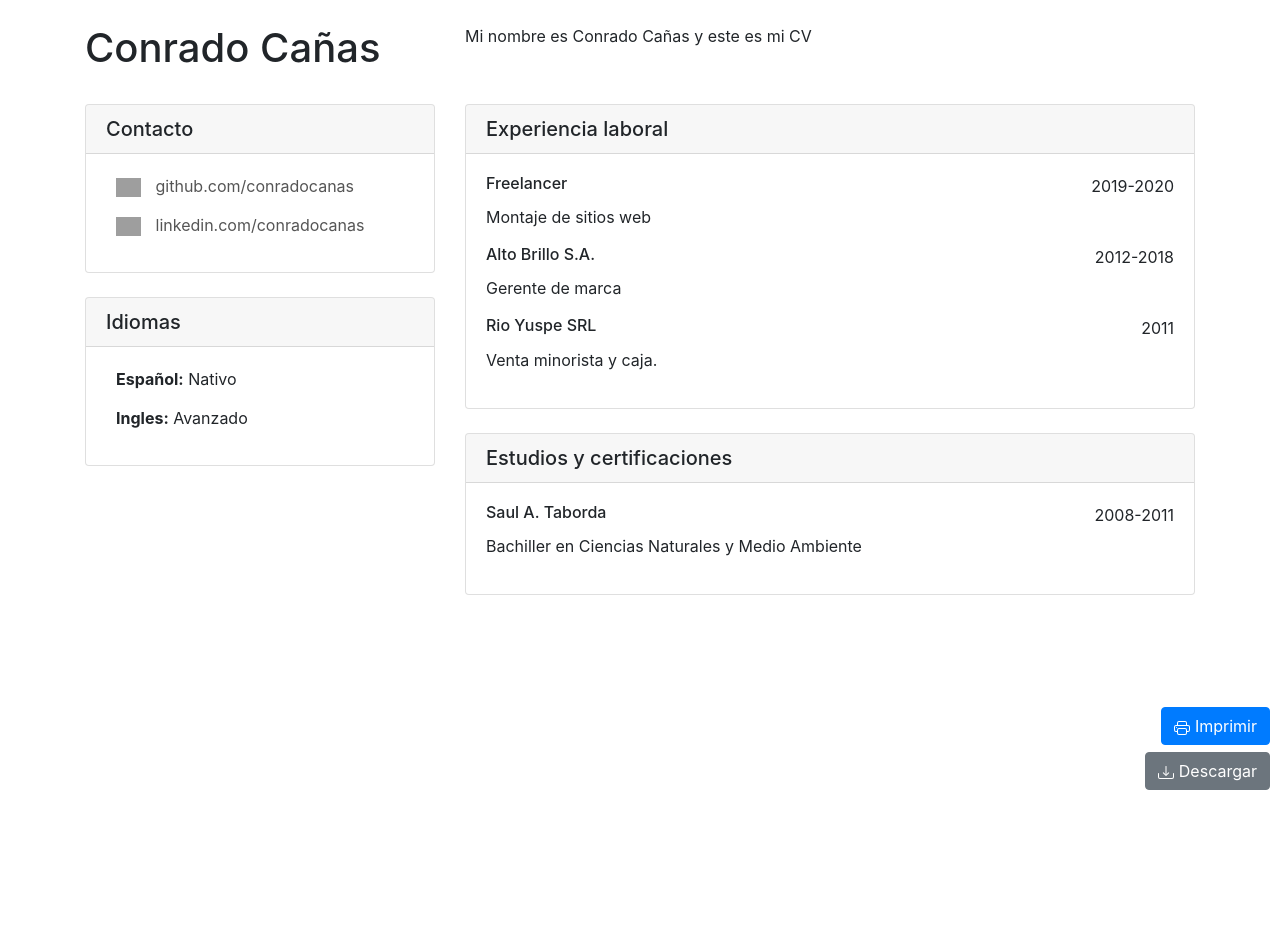
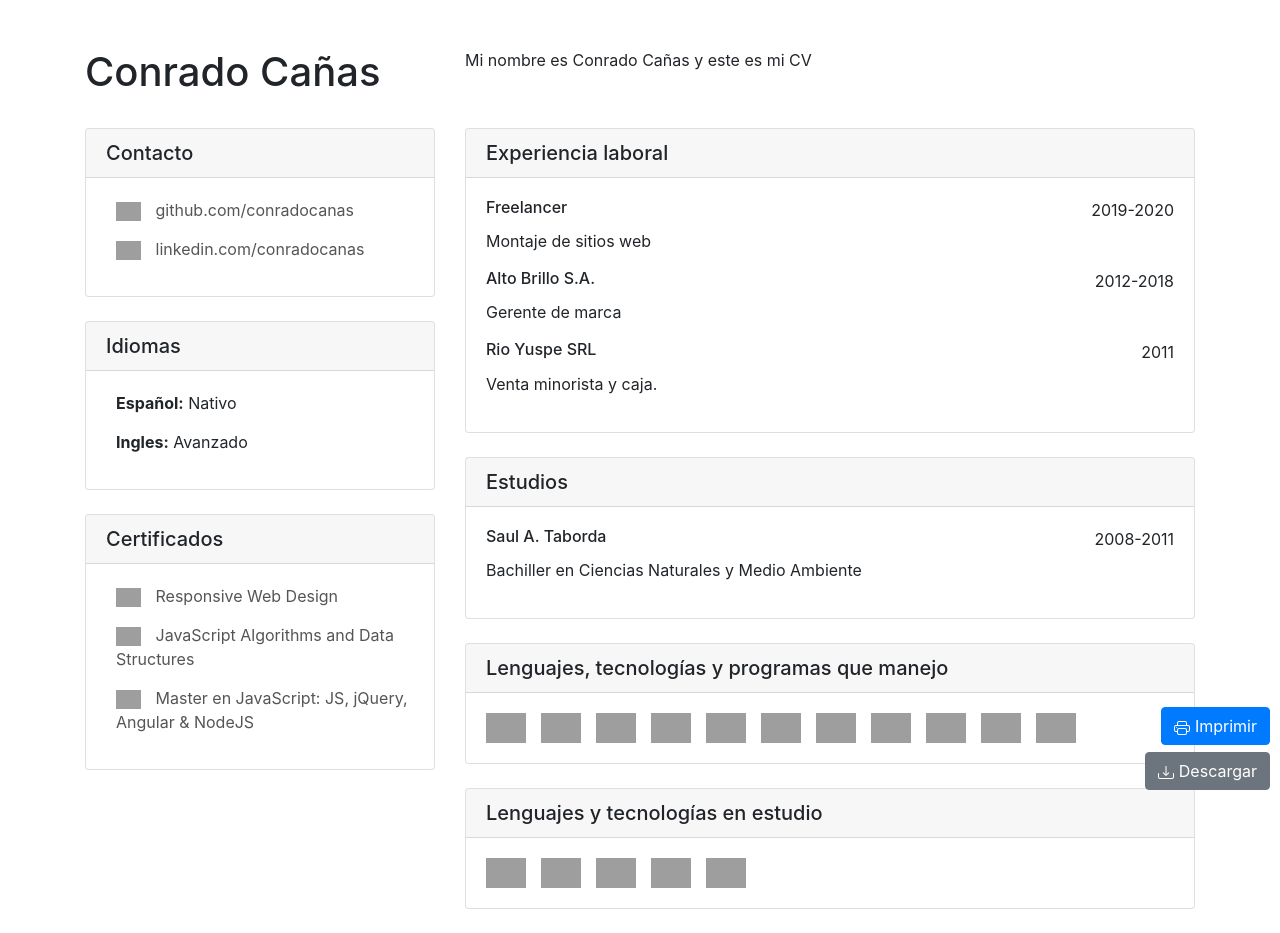
Before and after one commit to conradocanas/curriculum-vitae, a plain HTML site: page index.html in a window 1280 px wide. Before the commit the page ends 800 px from the top, so only its background shows below. Drawn offline with nearby package versions, Linux system fonts and the light colour scheme; grey boxes are pictures that could not be loaded.

Commit message:
Agregadas secciones de lenguajes y certificados

```diff
--- a/index.html
+++ b/index.html
@@ -11,7 +11,7 @@
     <title>CV Conrado Cañas</title>
   </head>
   <body>
-    <div class="container printme">
+    <div class="container printme pt-4 pb-4">
         <div class="row pt-4 pb-4">
             <div class="col-sm-4">
                 <h1 id="name">Conrado Cañas</h1>
@@ -46,6 +46,23 @@
                         </div>
                     </div>
                 </div>
+                <div class="card mt-4">
+                    <h5 class="card-header">Certificados</h5>
+                    <div class="card-body">
+                        <div class="redes">
+                            <img alt="Github" width="25px" src="https://img.icons8.com/windows/32/000000/free-code-camp.png" />
+                            <span class="redes"><a href="https://www.freecodecamp.org/certification/conradocanas/responsive-web-design">Responsive Web Design</a></span>
+                        </div>
+                        <div class="redes">
+                            <img alt="Github" width="25px" src="https://img.icons8.com/windows/32/000000/free-code-camp.png" />
+                            <span class="redes"><a href="https://www.freecodecamp.org/certification/conradocanas/responsive-web-design">JavaScript Algorithms and Data Structures</a></span>
+                        </div>
+                        <div class="redes">
+                            <img alt="Github" width="25px" src="https://cdn.freebiesupply.com/logos/large/2x/udemy-1-logo-png-transparent.png" />
+                            <span class="redes"><a href="https://www.freecodecamp.org/certification/conradocanas/responsive-web-design">Master en JavaScript: JS, jQuery, Angular & NodeJS</a></span>
+                        </div>
+                    </div>
+                </div>
             </div>
             <div class="col-sm-8">
                 <div class="card">
@@ -54,8 +71,18 @@
                     </div>
                 </div>
                 <div class="card mt-4">
-                    <h5 class="card-header">Estudios y certificaciones</h5>
+                    <h5 class="card-header">Estudios</h5>
                     <div class="card-body" id="estudios">
+                    </div>
+                </div>
+                <div class="card mt-4">
+                    <h5 class="card-header">Lenguajes, tecnologías y programas que manejo</h5>
+                    <div class="card-body" id="lenguajesActuales">
+                    </div>
+                </div>
+                <div class="card mt-4">
+                    <h5 class="card-header">Lenguajes y tecnologías en estudio</h5>
+                    <div class="card-body" id="lenguajesAprendiendo">
                     </div>
                 </div>
             </div>
--- a/main.js
+++ b/main.js
@@ -20,6 +20,28 @@ const estudios = [{
     descripción: "Bachiller en Ciencias Naturales y Medio Ambiente"
     }
 ];
+const lenguajesActuales =
+[
+    "https://devicons.github.io/devicon/devicon.git/icons/javascript/javascript-plain.svg",
+    "https://devicons.github.io/devicon/devicon.git/icons/html5/html5-original.svg",
+    "https://devicons.github.io/devicon/devicon.git/icons/css3/css3-original.svg",
+    "https://devicons.github.io/devicon/devicon.git/icons/bootstrap/bootstrap-plain.svg",
+    "https://devicons.github.io/devicon/devicon.git/icons/visualstudio/visualstudio-plain.svg",
+    "https://devicons.github.io/devicon/devicon.git/icons/github/github-original.svg",
+    "https://devicons.github.io/devicon/devicon.git/icons/wordpress/wordpress-plain.svg",
+    "https://devicons.github.io/devicon/devicon.git/icons/slack/slack-original.svg",
+    "https://devicons.github.io/devicon/devicon.git/icons/photoshop/photoshop-plain.svg",
+    "https://upload.wikimedia.org/wikipedia/commons/thumb/8/86/Microsoft_Excel_2013_logo.svg/782px-Microsoft_Excel_2013_logo.svg.png",
+    "https://upload.wikimedia.org/wikipedia/commons/thumb/4/4f/Microsoft_Word_2013_logo.svg/611px-Microsoft_Word_2013_logo.svg.png"
+]
+const lenguajesAprendiendo =
+[
+    "https://devicons.github.io/devicon/devicon.git/icons/python/python-original.svg",
+    "https://devicons.github.io/devicon/devicon.git/icons/vuejs/vuejs-original.svg",
+    "https://devicons.github.io/devicon/devicon.git/icons/angularjs/angularjs-original.svg",
+    "https://devicons.github.io/devicon/devicon.git/icons/nodejs/nodejs-original.svg",
+    "https://devicons.github.io/devicon/devicon.git/icons/mongodb/mongodb-original.svg"
+]
 
 function init() {
     // Cambia el nombre del H1 que con tiene el nombre del usuario
@@ -50,6 +72,20 @@ function init() {
         document.getElementById("estudios").appendChild(item)
     }
 
+    // Itineración que crea los items en "Lenguajes y programas"
+    for (i = 0; i < lenguajesActuales.length; i++){
+        var item = document.createElement("div")
+        item.innerHTML = `<img style="margin-right: 15px" align="left" alt="JavaScript" width="40" src="${lenguajesActuales[i]}" />`
+        document.getElementById("lenguajesActuales").appendChild(item)
+    }
+
+    // Itineración que crea los items en "Lenguajes y tecnologias aprendiendo"
+    for (i = 0; i < lenguajesAprendiendo.length; i++){
+        var item = document.createElement("div")
+        item.innerHTML = `<img style="margin-right: 15px" align="left" alt="JavaScript" width="40" src="${lenguajesAprendiendo[i]}" />`
+        document.getElementById("lenguajesAprendiendo").appendChild(item)
+    }
+
 }
 
 function printDiv(printable){
```
